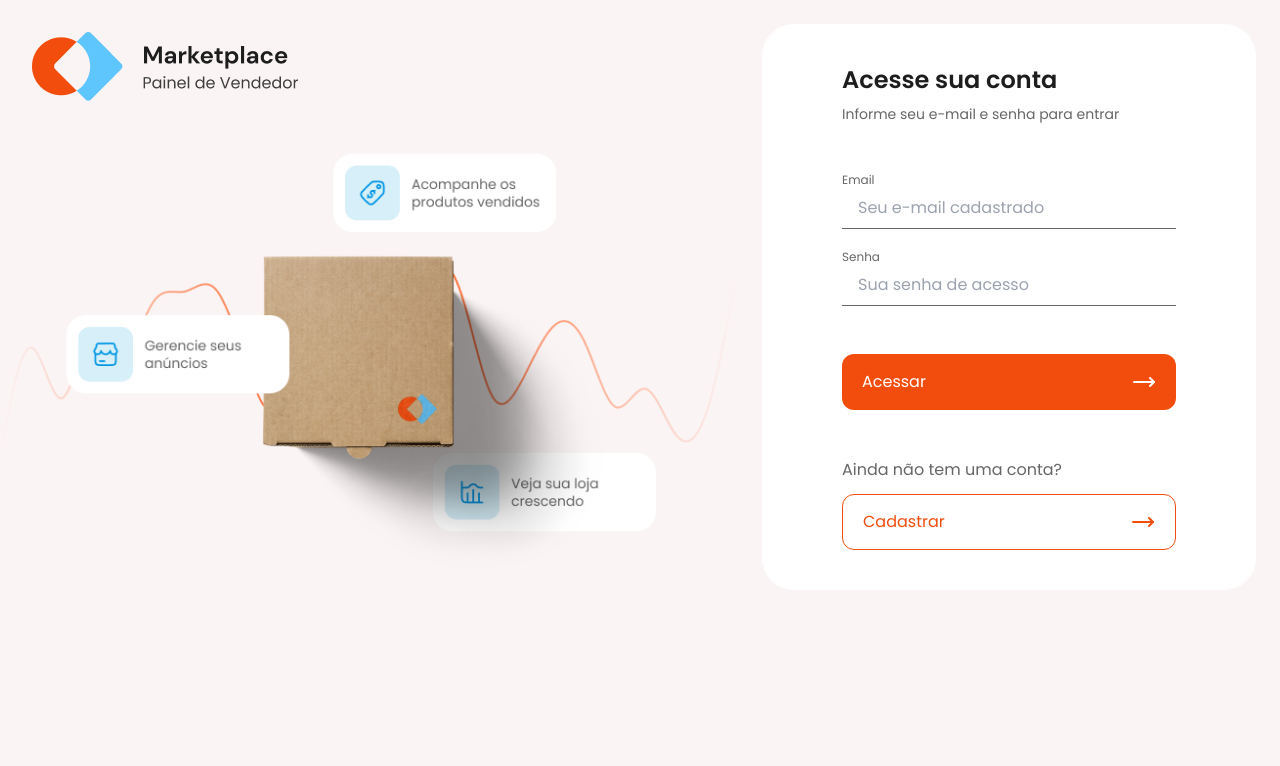
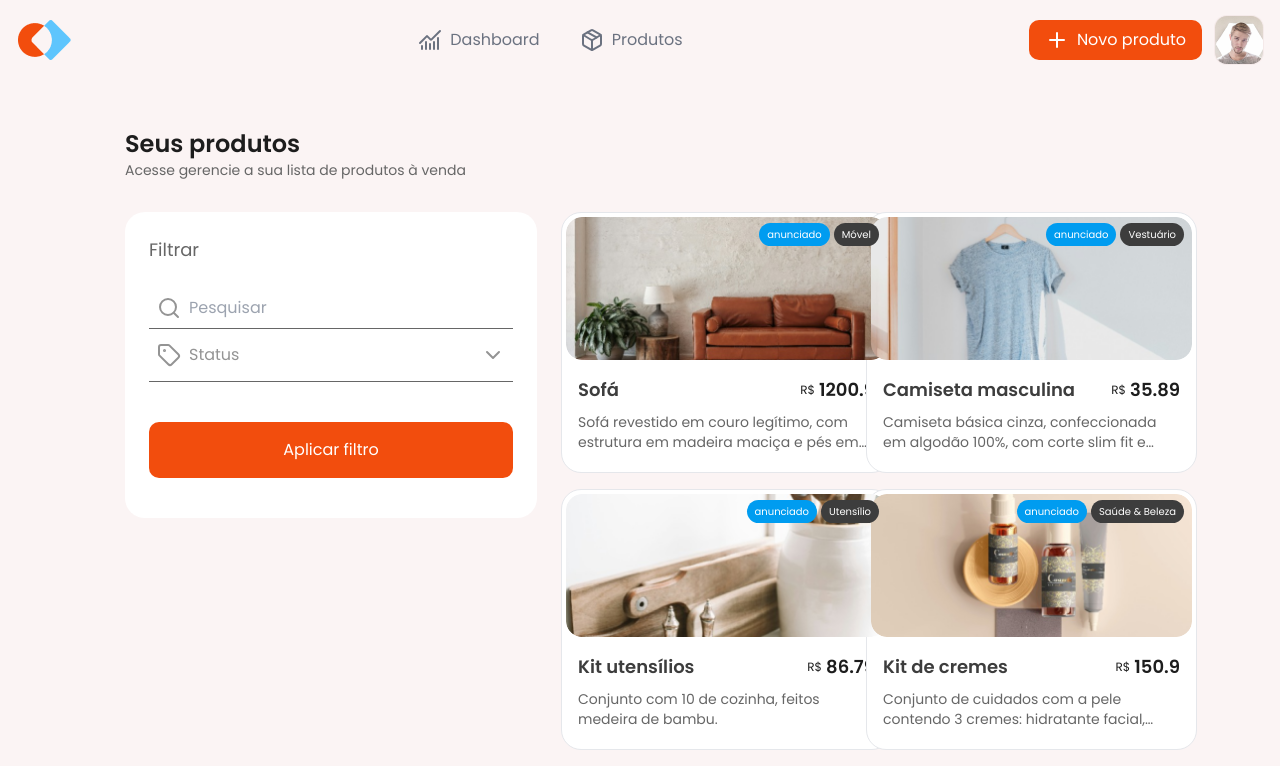
Before and after one commit to cesar7722a/Gestao-de-Marktplace, a React (Vite) app: page / in a window 1280 px wide. Shown: the top 766 px of the page. Built offline with nearby package versions, Linux system fonts and the light colour scheme.

Commit message:
feat:configurando rotas privadas

```diff
--- a/src/App.tsx
+++ b/src/App.tsx
@@ -5,14 +5,34 @@ import { LayourtRooter } from "./components/Layourt";
 import { EditeProdutos } from "./pages/edite-produto";
 import { AddProduto } from "./pages/addProduto";
 import { ErrorPage } from "./pages/error-page";
+import { PrivateRouter } from "./components/private-router";
+import { useContext, useState } from "react";
+import { ContextUser } from "./context/context-user";
 
 export function App() {
+  const contextUser = useContext(ContextUser);
+  if (!contextUser) {
+    throw new Error(
+      "Lista de PRODUTOS deve ser usada dentro de um MyContextProvider"
+    );
+  }
+  const { users } = contextUser;
+  const find = users.find((a) => a.isLogado === true);
+  const [isAuthenticated, setIsAuthenticated] = useState(true);
+
   return (
     <BrowserRouter>
       <Routes>
-        <Route path="/" element={<Login />} />
+        <Route path="/login" element={<Login />} />
         <Route element={<LayourtRooter />}>
-          <Route path="/produtos" element={<Produtos />} />
+          <Route
+            path="/"
+            element={
+              <PrivateRouter isAuthenticated={isAuthenticated}>
+                <Produtos />
+              </PrivateRouter>
+            }
+          />
           <Route path="/edite-produto/:id" element={<EditeProdutos />} />
         </Route>
         <Route path="/add-produto" element={<AddProduto />} />
--- a/src/components/CardLogin.tsx
+++ b/src/components/CardLogin.tsx
@@ -29,7 +29,13 @@ export function CardLogin({ openCadastro }: CardLoginProps) {
     e.preventDefault();
     const findUser = users.find((a) => a.email === formDatas.email);
     if (findUser?.password === formDatas.password) {
+      setUsers((prev) =>
+        prev.map((item) =>
+          item.id === findUser.id ? { ...item, isLogado: true } : item
+        )
+      );
       navigate("/Produtos");
+      console.log(users);
     }
   };
 
@@ -39,7 +45,7 @@ export function CardLogin({ openCadastro }: CardLoginProps) {
       "Lista de PRODUTOS deve ser usada dentro de um MyContextProvider"
     );
   }
-  const { users } = contextUser;
+  const { users, setUsers } = contextUser;
   return (
     <div className="p-6">
       <div className="bg-white rounded-[32px] w-[494px]">
--- a/src/components/private-router.tsx
+++ b/src/components/private-router.tsx
@@ -1,4 +1,4 @@
-import { useNavigate } from "react-router-dom";
+import { Navigate } from "react-router-dom";
 
 interface PrivateRouterProps {
   children: React.ReactNode;
@@ -9,6 +9,9 @@ export function PrivateRouter({
   children,
   isAuthenticated,
 }: PrivateRouterProps) {
-  const navigate = useNavigate();
-  return isAuthenticated ? <>{children}</> : navigate("/login");
+  return isAuthenticated ? (
+    <>{children}</>
+  ) : (
+    <Navigate to="/login" replace={true} />
+  );
 }
--- a/src/context/context-user.tsx
+++ b/src/context/context-user.tsx
@@ -8,6 +8,7 @@ interface userProps {
   email: string;
   password: string;
   image: string;
+  isLogado: boolean;
 }
 interface contextUserType {
   users: userProps[];
@@ -29,6 +30,7 @@ export function ContextUserProvider({ children }: MycontextProviderProps) {
       email: "cesar@gmail.com",
       password: "123456",
       image: "../../public/Logo.png",
+      isLogado: false,
     },
     {
       id: 1,
@@ -37,6 +39,7 @@ export function ContextUserProvider({ children }: MycontextProviderProps) {
       email: "joao@gmail.com",
       password: "123456",
       image: "../../public/Logo.png",
+      isLogado: false,
     },
     {
       id: 2,
@@ -45,6 +48,7 @@ export function ContextUserProvider({ children }: MycontextProviderProps) {
       email: "francisco@gmail.com",
       password: "123456",
       image: "../../public/Logo.png",
+      isLogado: false,
     },
     {
       id: 3,
@@ -53,6 +57,7 @@ export function ContextUserProvider({ children }: MycontextProviderProps) {
       email: "Tchivinda@gmail.com",
       password: "123456",
       image: "../../public/Logo.png",
+      isLogado: false,
     },
   ]);
 
```
